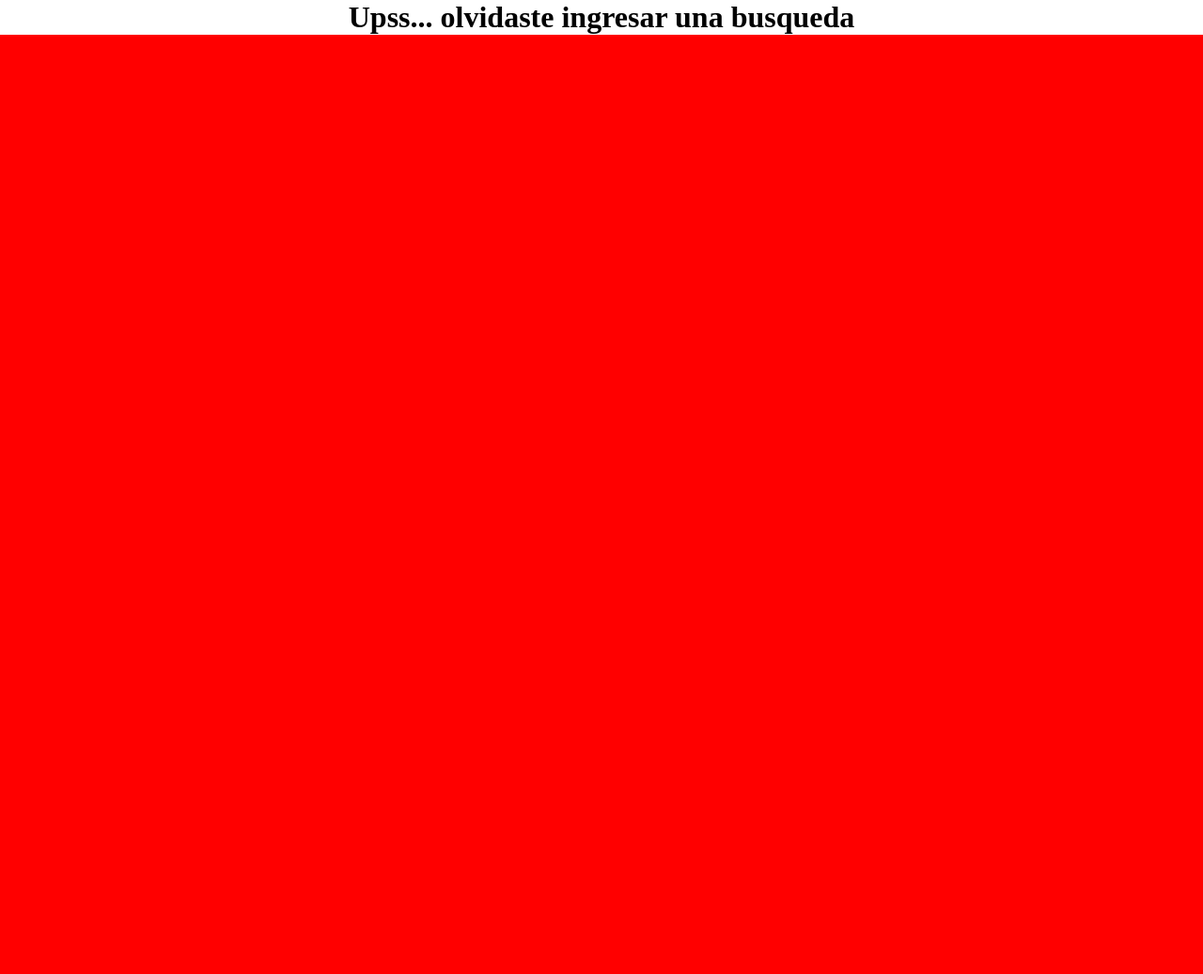
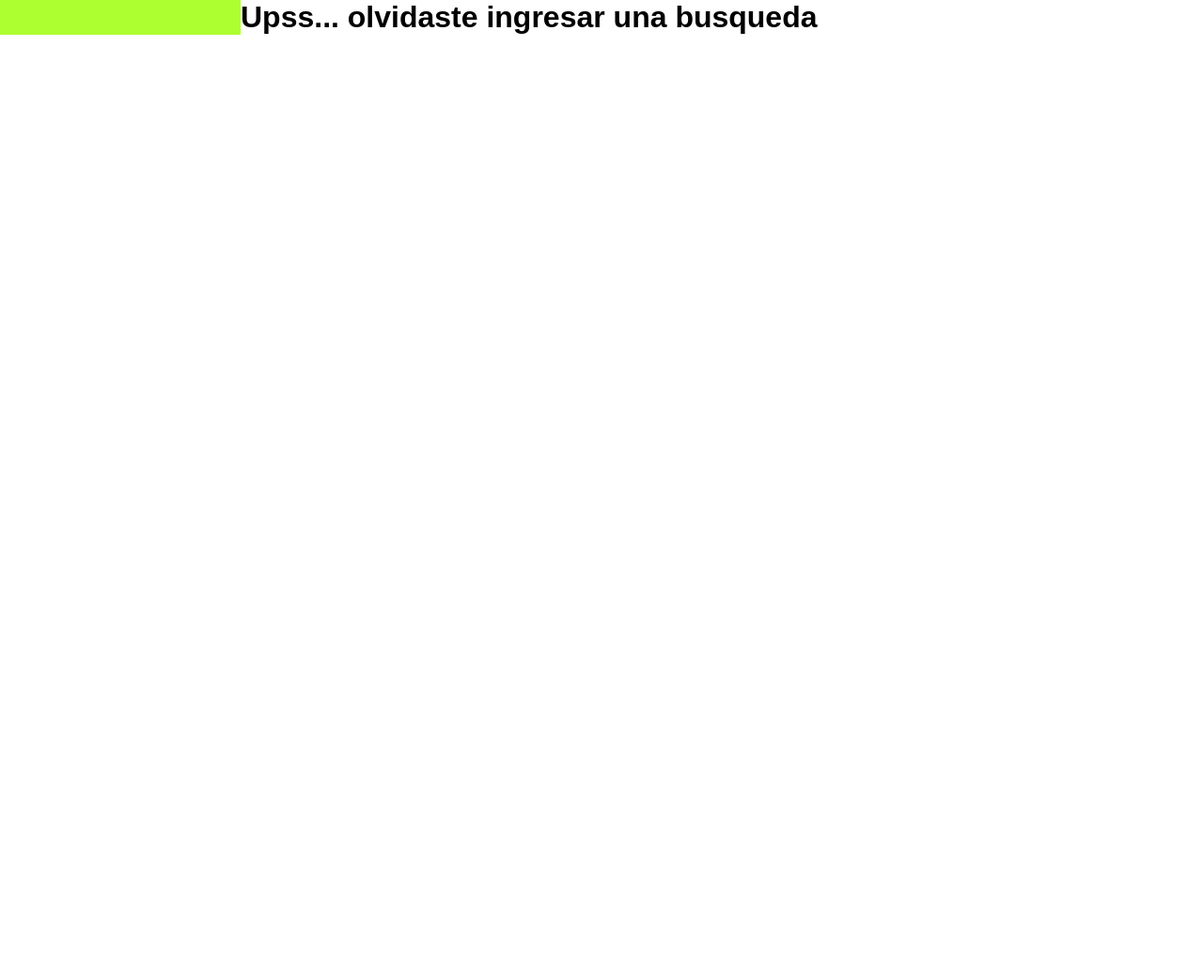
Before and after one commit to scorreah/Acentos-Web, a Django app: page /resultados/ in a window 1280 px wide. Shown: the part 70-1107 px from the top of the page at 94% size. After the commit the page ends 107 px from the top, so only its background shows below. Run offline with Django 3.2, Linux system fonts and the light colour scheme.

Commit message:
agrego css de las busquedas

```diff
--- a/Acentos/static/css/libros.css
+++ b/Acentos/static/css/libros.css
@@ -1,8 +1,3 @@
-*{
-    margin:0px;
-    padding:0px;
-}
-
 .contenedor-main{
     margin: 0 auto;
     width: 95%;
--- a/Acentos/static/css/resultados.css
+++ b/Acentos/static/css/resultados.css
@@ -1,4 +1,95 @@
-.prueba{
-    height:1000px;
-    background-color:red;
+
+.busquedad{
+    width:100%;
+    display:inline-flex;
+    box-sizing: border-box;
+    font-family: Muli,sans-serif;
 }
+
+.filtros{
+    width:20%;
+    background-color:greenyellow;
+}
+
+.contenedor-carrousel{
+    width:80%;
+    justify-content: center;
+    justify-items: center;
+}
+
+.cards{
+    position:relative;
+    margin-left: 16.5px;
+    margin-top: 20px;
+    width:100%;
+    display:grid;
+    grid-template-columns: repeat(auto-fit, minmax(250px,250px));
+    grid-gap: 20px;
+}
+
+.card{
+    width: 100%;
+    background-color:rgb(245,245,245,.5);
+    transition: all 0.4s ease-in-out 0s;
+    box-shadow: 0 3px 6px rgba(0,0,0,0.16), 0 3px 6px rgba(0,0,0,0.23);
+}
+
+.card .card_image_container{
+    width:100%;
+    height: 350px;
+}
+
+.card_image_container img{
+    display:block;
+    left: 0;
+    top: 0;
+    width: 100%;
+    height:350px;
+    object-fit: cover;
+}
+
+.card:hover{
+    opacity: 0.85;
+    transition: all 0.4s ease-in-out 0s;
+    transform: scale(1.02);
+}
+
+.card .card_image_container .linksBTN{
+    position: absolute;
+    text-align: center;
+    top:35%;
+    left: 0;
+    right: 0;
+    opacity:0;
+    transition: all 0.4s ease-in-out 0s;
+}
+
+.card .card_image_container .linksBTN a{
+    color:#fff;
+    list-style: none;
+    text-decoration: none;
+    background-color: #2378e0;
+    padding:15px;
+    border-radius: 25px;
+    font-size: 20px;
+}
+
+.card:hover .card_image_container .linksBTN{
+    width: 100%;
+    height: 100%;
+    opacity: 1;
+}
+
+.card_title{
+    font-size: 18px;
+    color: #000;
+    margin:5px 0;
+}
+
+.autores{
+    font-size: 14px;
+}
+
+.precio{
+    font-size: 16px;
+}
--- a/Acentos/templates/busquedas/resultados.html
+++ b/Acentos/templates/busquedas/resultados.html
@@ -7,58 +7,38 @@
 {% endblock %}
 
 {% block content %}
+<div class="busquedad">
+    <div class="filtros">
+
+    </div>
     {% if searched %}
     <div class ="contenedor-carrousel">
         <h1>Resultados para: {{ searched }}</h1>
-        <div class ="carrousel">
+        <div class="ordenar">
+
+        </div>
+        <div class ="cards">
             {% for resultado in resultados %}
-                <div class="shadow-item">
-                    <div class="item-carrousel">
-                        <div class="imagenCarrousel">
-                            <img src="{{ resultado.portada.url }}" width="200" height="250">
+                <div class="card">
+                    <div class="card_image_container">
+                        <div class="linksBTN">
+                            <a class="button" href="{% url 'libros:detalles' titulo=resultado.url_libro %}">Ver detalles</a>
+                            <br>
+                            <br>
+                            <br>
+                            <a class="button" href="Quiensabecomosehace">Agregar al carrito</a>
                         </div>
-                        <div class="infoItem">
-                            <p>{{ resultado.titulo }}</p>
-                            <p>Maria Angeles Caballero y Diego Cilleros</p>
-                            <a href="{% url 'libros:detalles' titulo=resultado.url_libro %}">Ver detalles</a>
-                            <button type="button" name="verDetalles">Ver detalles</button> <button>Al carrito</button>
-                            <p style="color: red;"> 40 euros</p>
+                        <img src="{{ resultado.portada.url }}">
+                    </div>
+                    <div class="card_content">
+                        <h2 class="card_title">{{ resultado.titulo }}</h2>
+                        <div class="card_info">
+                            <h4 class="autores">Maria Angeles Caballero y Diego Cilleros</h4>
+                            <h3 class="precio"> 40 euros</h3>
                         </div>
                     </div>
                 </div>
             {% endfor %}
-            {% for resultado in resultados %}
-            <div class="shadow-item">
-                <div class="item-carrousel">
-                    <div class="imagenCarrousel">
-                        <img src="{{ resultado.portada.url }}" width="200" height="250">
-                    </div>
-                    <div class="infoItem">
-                        <p>{{ resultado.titulo }}</p>
-                        <p>Maria Angeles Caballero y Diego Cilleros</p>
-                        <a href="{% url 'libros:detalles' titulo=resultado.url_libro %}">Ver detalles</a>
-                        <button type="button" name="verDetalles">Ver detalles</button> <button>Al carrito</button>
-                        <p style="color: red;"> 40 euros</p>
-                    </div>
-                </div>
-            </div>
-        {% endfor %}
-        {% for resultado in resultados %}
-        <div class="shadow-item">
-            <div class="item-carrousel">
-                <div class="imagenCarrousel">
-                    <img src="{{ resultado.portada.url }}" width="200" height="250">
-                </div>
-                <div class="infoItem">
-                    <p>{{ resultado.titulo }}</p>
-                    <p>Maria Angeles Caballero y Diego Cilleros</p>
-                    <a href="{% url 'libros:detalles' titulo=resultado.url_libro %}">Ver detalles</a>
-                    <button type="button" name="verDetalles">Ver detalles</button> <button>Al carrito</button>
-                    <p style="color: red;"> 40 euros</p>
-                </div>
-            </div>
-        </div>
-    {% endfor %}
         </div>
     </div>
     {% else %}
@@ -66,7 +46,5 @@
             <h1>Upss... olvidaste ingresar una busqueda</h1>
         </center>
     {% endif %}
-    <div class="prueba">
-
-    </div>
+</div>
 {% endblock %}
```
